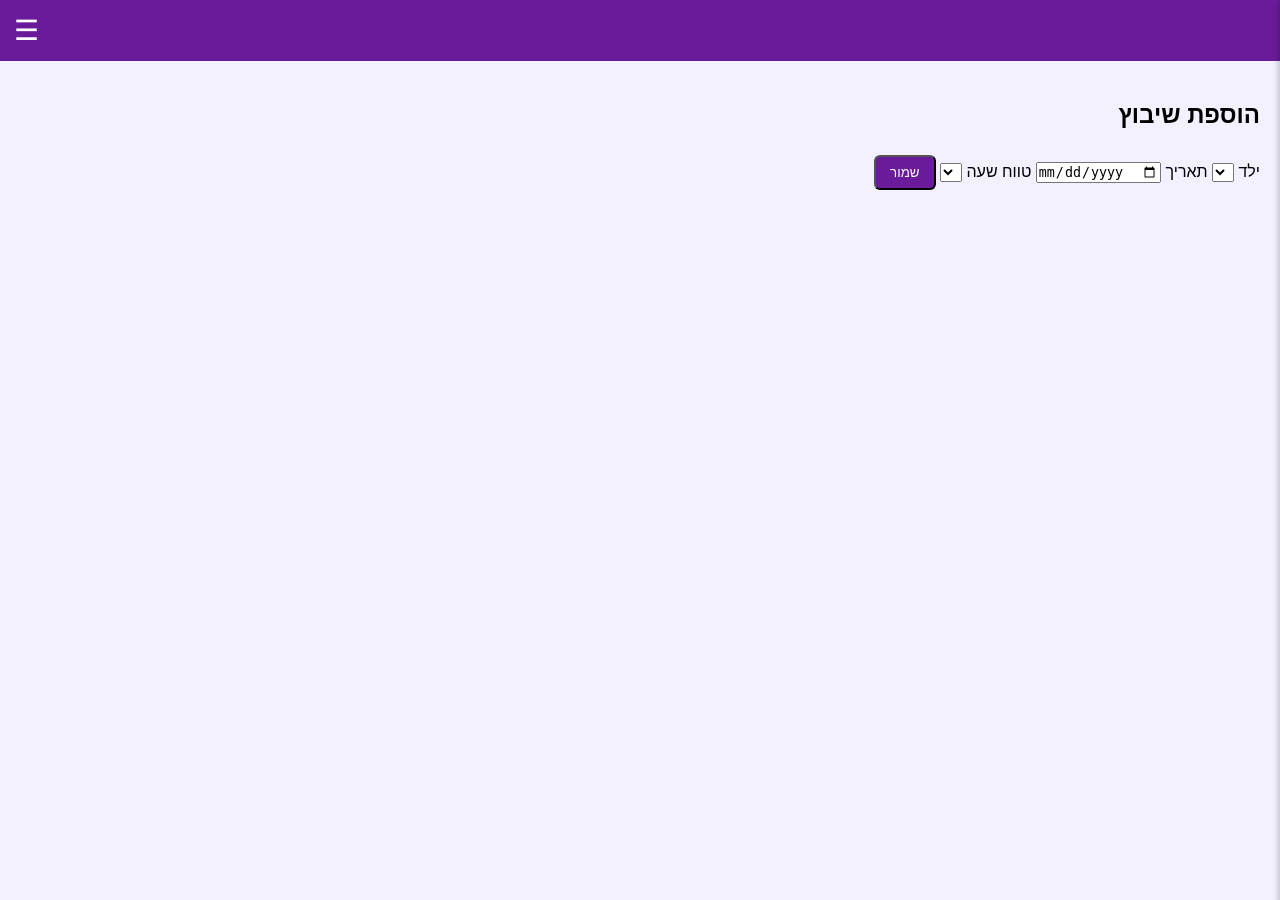
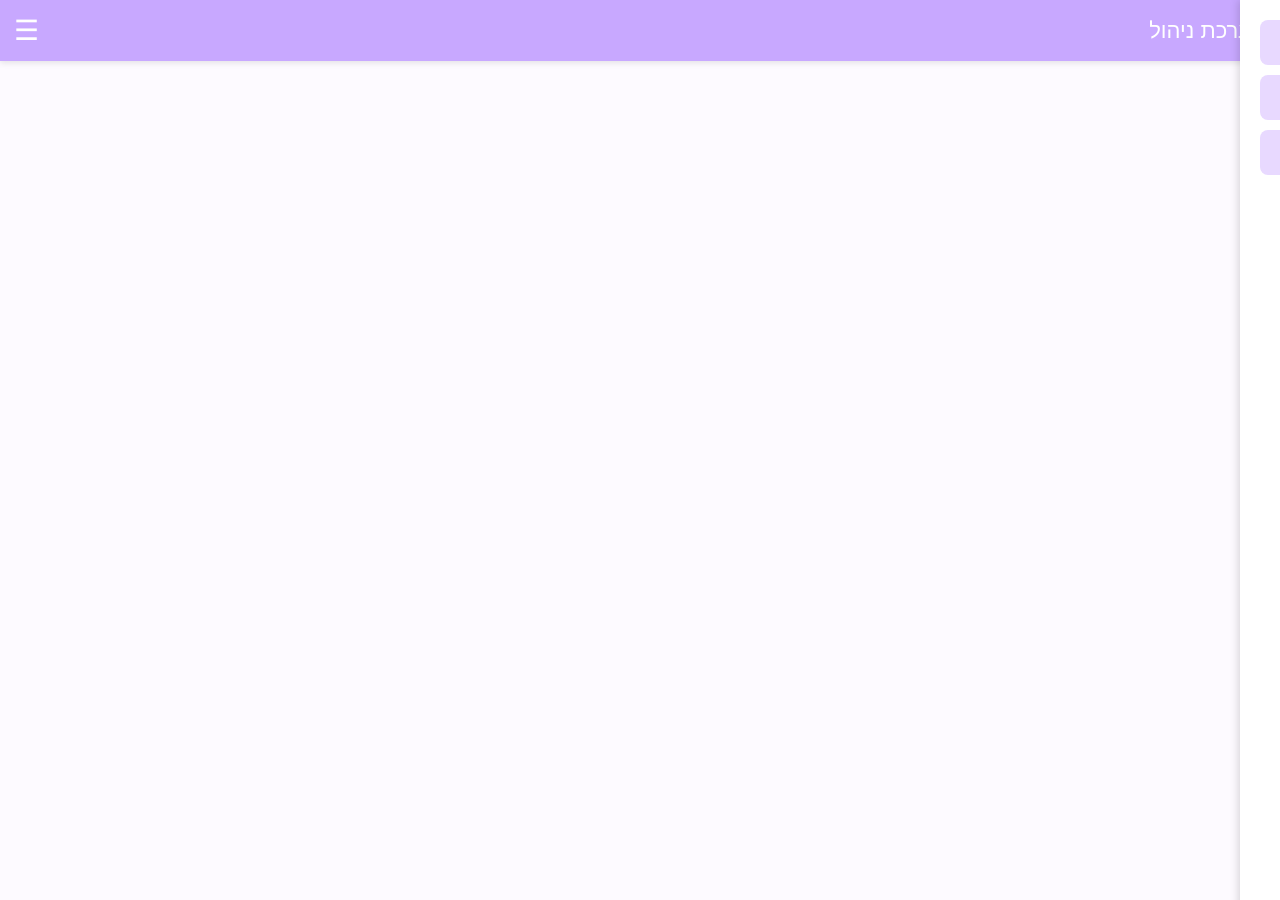
Before and after one commit to bucshelly-byte/WorkScedulear, a Python web app: template templates/visit_add.html in a window 1280 px wide. Run offline with Jinja, Linux system fonts and the light colour scheme; the template is opened without the code that fills it, so the values that code supplies are empty.

Commit message:
Update base.html

```diff
--- a/templates/base.html
+++ b/templates/base.html
@@ -1,24 +1,27 @@
 <!DOCTYPE html>
-<html dir="rtl" lang="he">
+<html lang="he" dir="rtl">
 <head>
     <meta charset="UTF-8">
-    <title>{{ title }}</title>
+    <meta name="viewport" content="width=device-width, initial-scale=1.0">
+    <title>מערכת ניהול</title>
 
     <style>
         body {
-            font-family: Arial;
             margin: 0;
-            background: #f3f0ff;
+            font-family: "Alef", Arial;
+            background: #fdfaff;
+            color: #444;
         }
 
         header {
-            background: #6a1b9a;
+            background: #c8a8ff;
+            padding: 14px;
+            font-size: 22px;
             color: white;
-            padding: 14px;
             display: flex;
             justify-content: space-between;
             align-items: center;
-            font-size: 20px;
+            box-shadow: 0 2px 6px rgba(0,0,0,0.1);
         }
 
         .burger {
@@ -26,30 +29,38 @@
             cursor: pointer;
         }
 
+        /* תפריט צד */
         .menu {
             position: fixed;
             top: 0;
-            right: 0;
-            width: 230px;
+            right: -260px;
+            width: 260px;
             height: 100%;
-            background: white;
-            box-shadow: -2px 0 6px rgba(0,0,0,0.2);
+            background: #ffffff;
+            box-shadow: -2px 0 8px rgba(0,0,0,0.15);
             padding: 20px;
-            transform: translateX(100%);
             transition: 0.3s;
+            z-index: 999;
         }
 
         .menu.open {
-            transform: translateX(0);
+            right: 0;
         }
 
         .menu a {
             display: block;
-            margin-bottom: 14px;
-            color: #6a1b9a;
+            padding: 12px;
+            margin-bottom: 10px;
+            background: #e8d9ff;
+            color: #5a3e9b;
             text-decoration: none;
+            border-radius: 8px;
+            font-size: 18px;
             font-weight: bold;
-            font-size: 18px;
+        }
+
+        .menu a:hover {
+            background: #d9c4ff;
         }
 
         .content {
@@ -57,37 +68,68 @@
         }
 
         .btn {
-            background: #6a1b9a;
+            background: #b48cff;
             color: white;
-            padding: 8px 14px;
-            border-radius: 6px;
+            padding: 10px 16px;
+            border-radius: 8px;
             text-decoration: none;
             display: inline-block;
             margin: 6px 0;
+            font-size: 16px;
+        }
+
+        .btn:hover {
+            background: #a378ff;
         }
 
         table {
             width: 100%;
             border-collapse: collapse;
             background: white;
-            border-radius: 8px;
+            border-radius: 10px;
             overflow: hidden;
+            margin-top: 15px;
         }
 
         th {
-            background: #d1c4e9;
-            padding: 10px;
+            background: #e8d9ff;
+            padding: 12px;
+            font-size: 16px;
         }
 
         td {
-            padding: 10px;
+            padding: 12px;
             border-bottom: 1px solid #eee;
+        }
+
+        input, select {
+            width: 100%;
+            padding: 12px;
+            margin: 8px 0;
+            border-radius: 8px;
+            border: 1px solid #ccc;
+            background: #fff;
+        }
+
+        button {
+            width: 100%;
+            padding: 12px;
+            background: #b48cff;
+            color: white;
+            border: none;
+            border-radius: 8px;
+            font-size: 18px;
+            margin-top: 10px;
+        }
+
+        button:hover {
+            background: #a378ff;
         }
     </style>
 
     <script>
         function toggleMenu() {
-            document.getElementById('menu').classList.toggle('open');
+            document.getElementById("menu").classList.toggle("open");
         }
     </script>
 </head>
@@ -95,19 +137,14 @@
 <body>
 
 <header>
-    <div>{{ title }}</div>
+    <div id="pageTitle">מערכת ניהול</div>
     <div class="burger" onclick="toggleMenu()">☰</div>
 </header>
 
 <div id="menu" class="menu">
-    <a href="/">מבט שבועי</a>
-    <a href="/visits/add">הוספת שיבוץ</a>
-    <a href="/children">ניהול ילדים</a>
+    <a href="/home.html?key=ShellySecureKey_9843_2024_XYZ">מבט שבועי</a>
+    <a href="/visit_add.html?key=ShellySecureKey_9843_2024_XYZ">הוספת שיבוץ</a>
+    <a href="/children.html?key=ShellySecureKey_9843_2024_XYZ">ניהול ילדים</a>
 </div>
 
 <div class="content">
-    {% block content %}{% endblock %}
-</div>
-
-</body>
-</html>
```
